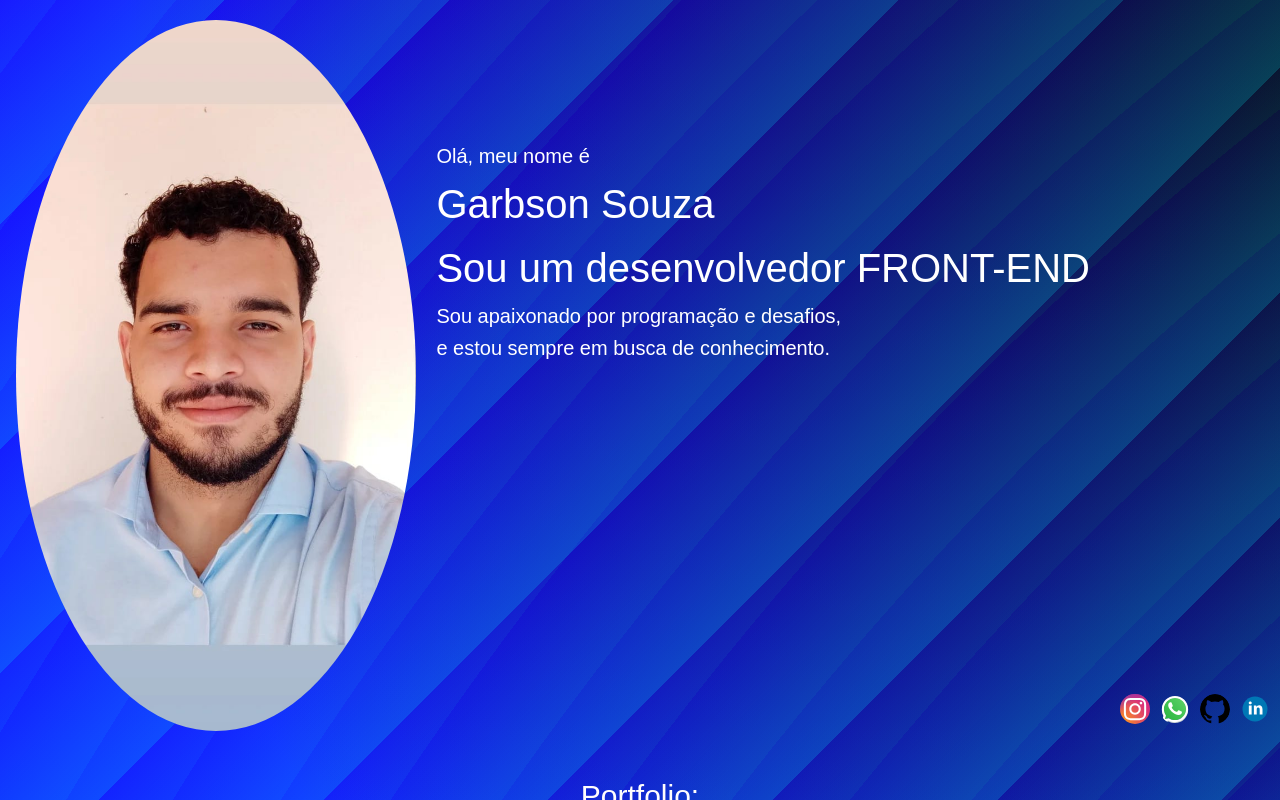
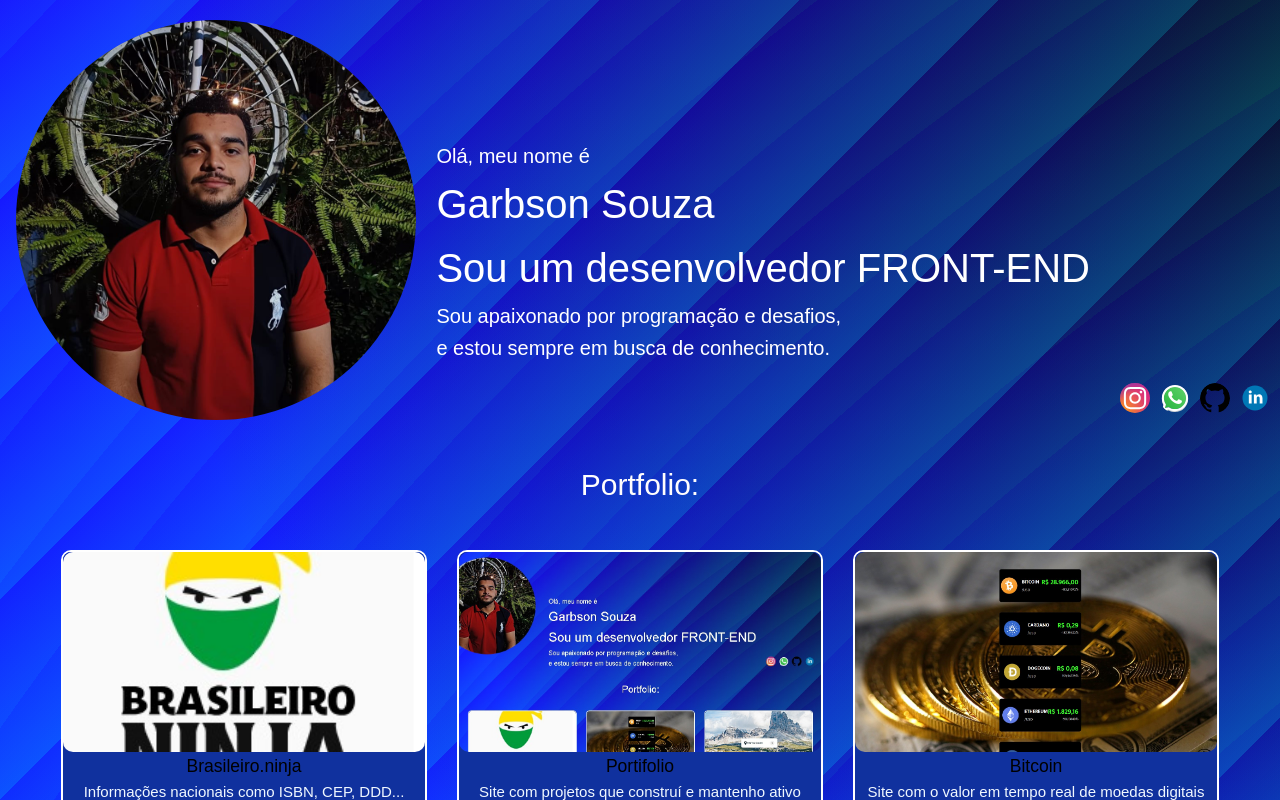
Before and after one commit to Garbson/portifolio, a Vue app: page / in a window 1280 px wide. Shown: the top 800 px of the page. Built offline with nearby package versions, Linux system fonts and the light colour scheme.

Commit message:
voltando a foto original

```diff
--- a/src/App.vue
+++ b/src/App.vue
@@ -1,7 +1,7 @@
 <template>
   <div class="body">
     <div class="apresentacao">
-      <img class="foto" src="./assets/img/logo.jpg" alt="" />
+      <img class="foto" src="./assets/img/logo.jpeg" alt="" />
       <div class="sobre">
         <p>Olá, meu nome é</p>
         <h1>Garbson Souza</h1>
```
